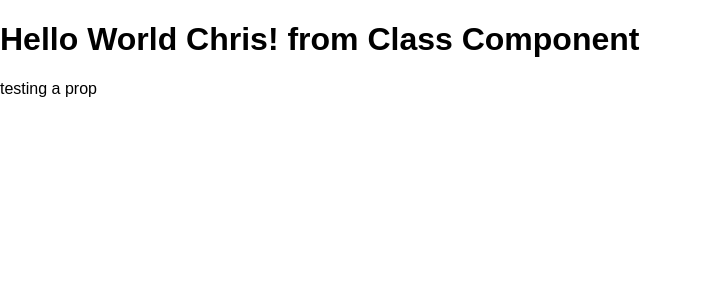
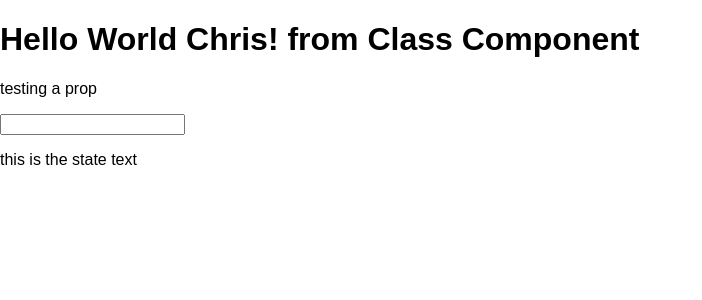
Before and after one commit to frantzyy/learn-react, a React app: page / in a window 1280 px wide. Shown: the top 300 px of the page, without its empty margins (0-702 px from the left). Built offline with nearby package versions, Linux system fonts and the light colour scheme.

Commit message:
adding setState to a component

```diff
--- a/src/App.js
+++ b/src/App.js
@@ -30,6 +30,18 @@ import './App.css';
 // class component
 class App extends Component {
 
+  constructor(){
+    super();
+    this.state = {
+      txt: 'this is the state text'
+    }
+  }
+
+  update(event){
+    this.setState({txt: event.target.value})
+
+  }
+
     render() {
       let txt = this.props.txt
 
@@ -37,6 +49,8 @@ class App extends Component {
         <div>
           <h1>Hello World Chris! from Class Component</h1>
           <p>{txt}</p>
+          <input type="text" onChange={this.update.bind(this)} />
+          <p>{this.state.txt}</p>
         </div>
        );
     }
```
